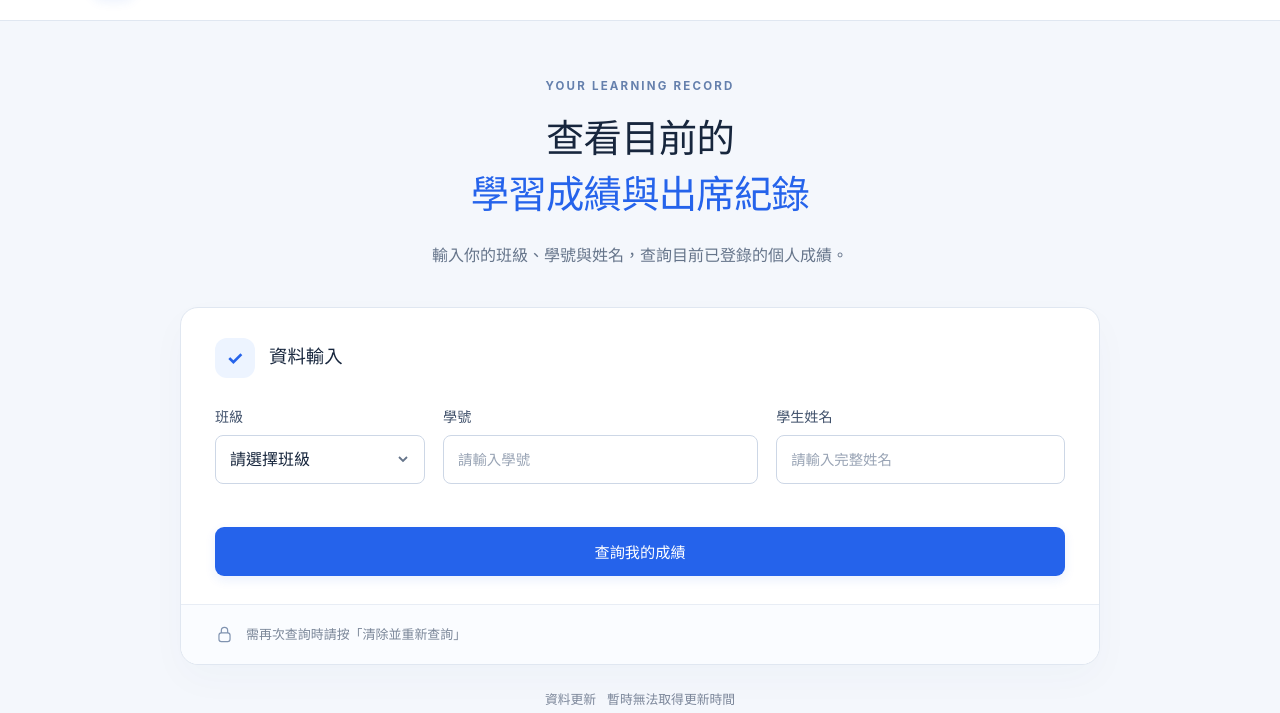
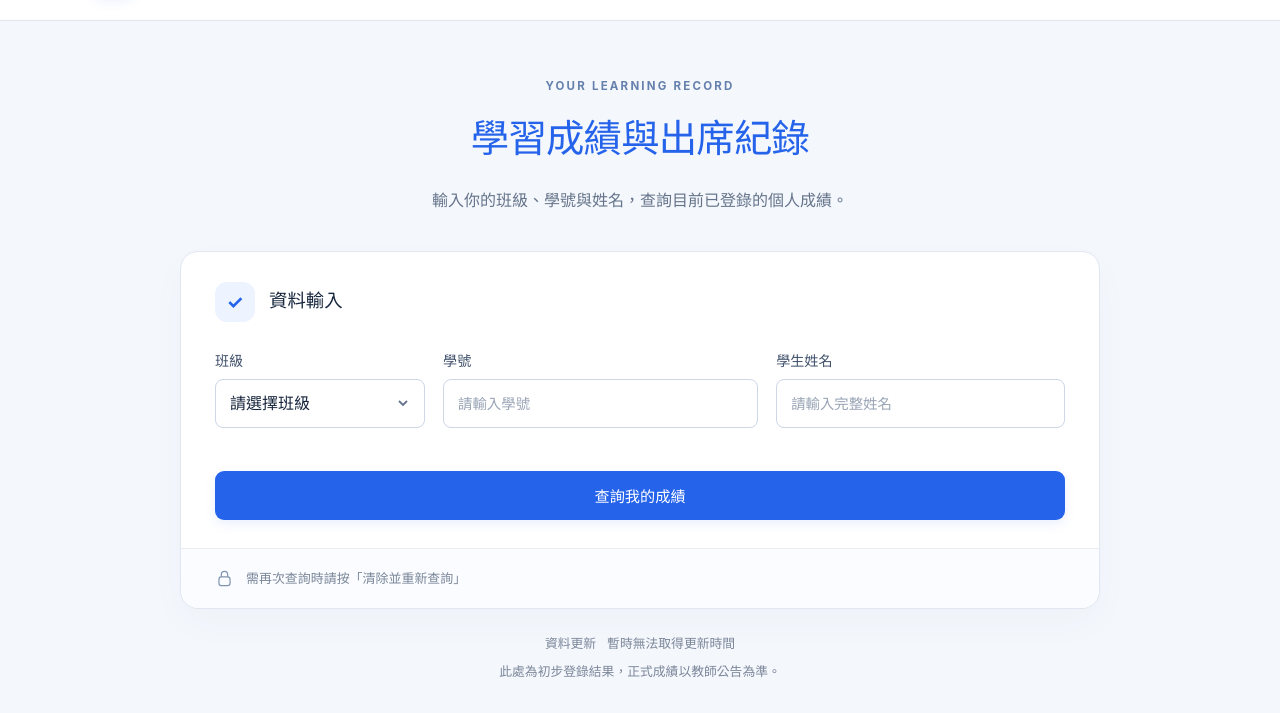
Before and after one commit to LJOU-olj/engineering-grade-query, a plain HTML site: page index.html in a window 1280 px wide. Shown: the part 69-782 px from the top of the page. Drawn offline with Linux system fonts and the light colour scheme; no server answers.

Commit message:
Shorten student grade query heading

```diff
--- a/index.html
+++ b/index.html
@@ -17,7 +17,7 @@
   <header class="site-header"><div class="header-inner"><a class="brand" href="./" aria-label="回到成績查詢首頁"><span class="brand-mark" aria-hidden="true">工</span><span>工程規劃與控制<small>STUDENT GRADE PORTAL</small></span></a><span class="preliminary-tag">初步成績</span></div></header>
   <main id="main-content">
     <section id="query-section" aria-labelledby="query-title">
-      <div class="intro"><p class="eyebrow">YOUR LEARNING RECORD</p><h1 id="query-title">查看目前的<br><span>學習成績與出席紀錄</span></h1><p class="intro-text">輸入你的班級、學號與姓名，<br class="mobile-break">查詢目前已登錄的個人成績。</p></div>
+      <div class="intro"><p class="eyebrow">YOUR LEARNING RECORD</p><h1 id="query-title"><span>學習成績與出席紀錄</span></h1><p class="intro-text">輸入你的班級、學號與姓名，<br class="mobile-break">查詢目前已登錄的個人成績。</p></div>
       <section class="query-card" aria-labelledby="form-title"><div class="card-heading"><span class="section-icon" aria-hidden="true">✓</span><div><h2 id="form-title">資料輸入</h2></div></div>
         <form id="query-form" autocomplete="off">
           <div class="form-grid"><div class="field"><label for="class-code">班級</label><select id="class-code" name="class_code" required><option value="">請選擇班級</option><option value="A">營建三甲</option><option value="B">營建三乙</option></select></div><div class="field"><label for="student-id">學號</label><input id="student-id" name="student_id" maxlength="40" placeholder="請輸入學號" required spellcheck="false" autocapitalize="characters" autocomplete="off"></div><div class="field"><label for="student-name">學生姓名</label><input id="student-name" name="student_name" maxlength="80" placeholder="請輸入完整姓名" required autocomplete="off"></div></div>
```
